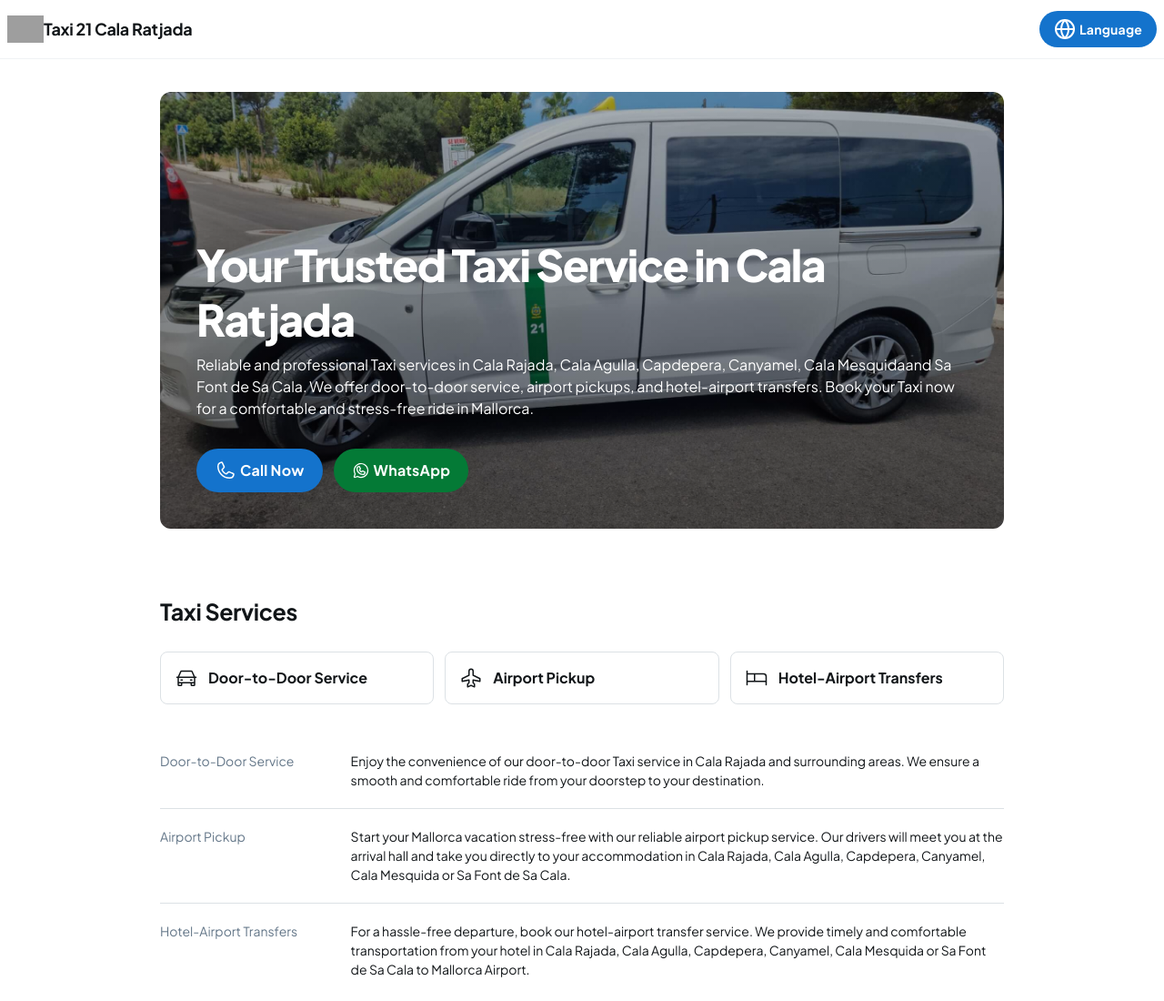
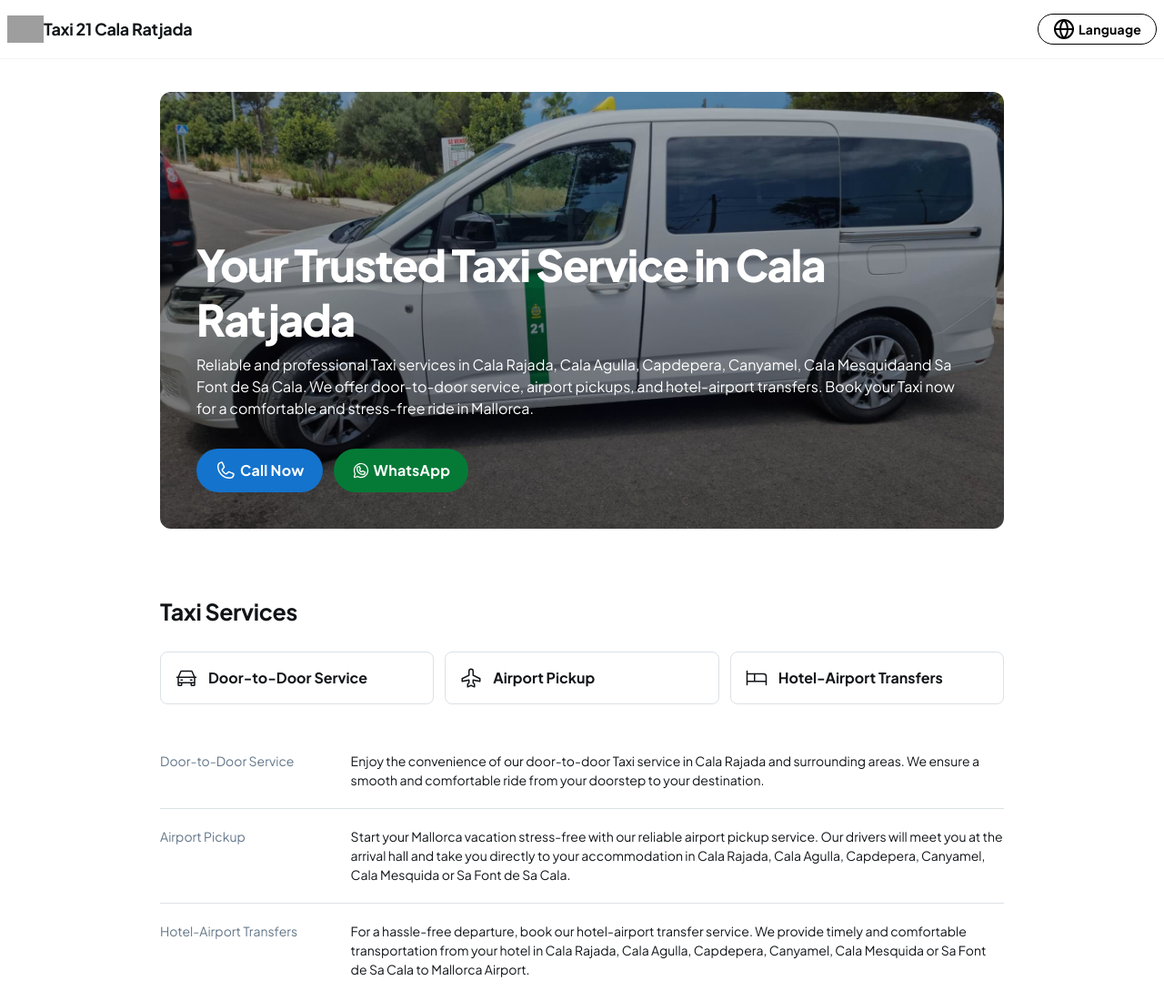
Before and after one commit to marcmayol/webtaxi, an Astro site: page / in a window 1280 px wide. Shown: the top 1100 px of the page at 91% size. Built offline with nearby package versions, Linux system fonts and the light colour scheme; Astro itself is replaced by a stand-in of ours; grey boxes are pictures that could not be loaded.

Commit message:
mejora de apariencia boton languge

```diff
--- a/src/components/Header.astro
+++ b/src/components/Header.astro
@@ -26,7 +26,7 @@ const t = useTranslations(lang);
     <div class="flex flex-1 justify-end gap-8">
         <div class="flex gap-2" itemprop="contactPoint" itemscope itemtype="https://schema.org/ContactPoint">
             <button role="button" title="select language" id="languageButton" data-languageButton
-                    class="flex min-w-[84px] max-w-[480px] cursor-pointer items-center justify-center overflow-hidden rounded-full h-10 px-4 bg-[#1473cc] text-white text-sm font-bold leading-normal tracking-[0.015em]"
+                    class="flex cursor-pointer items-center justify-center overflow-hidden rounded-full  px-4 py-1 border text-sm font-bold leading-normal tracking-[0.015em] hover:"
             >
                 <Globe/>
                 <span class=" hidden md:flex truncate  pl-1"> {t('nav.button')}</span>
```
